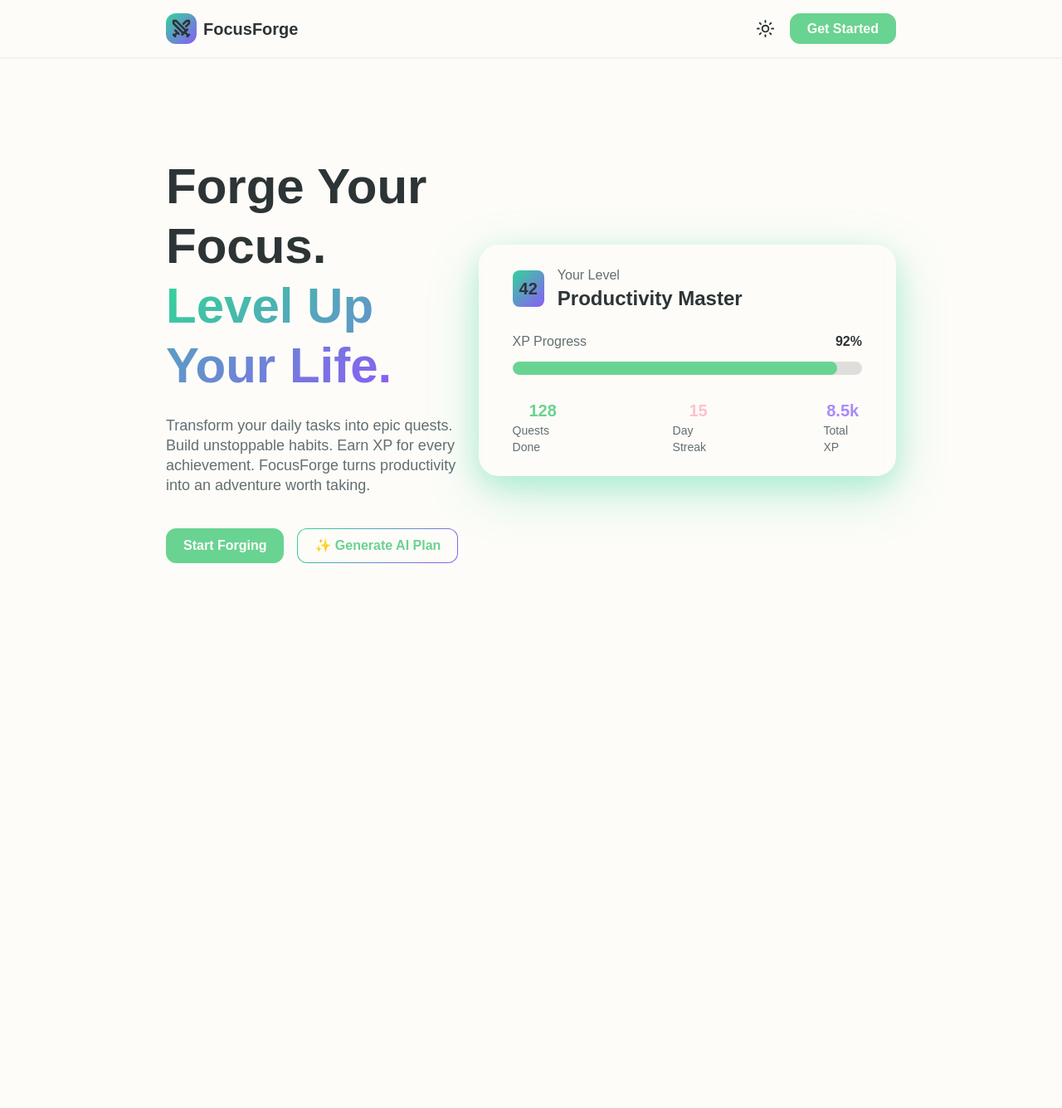
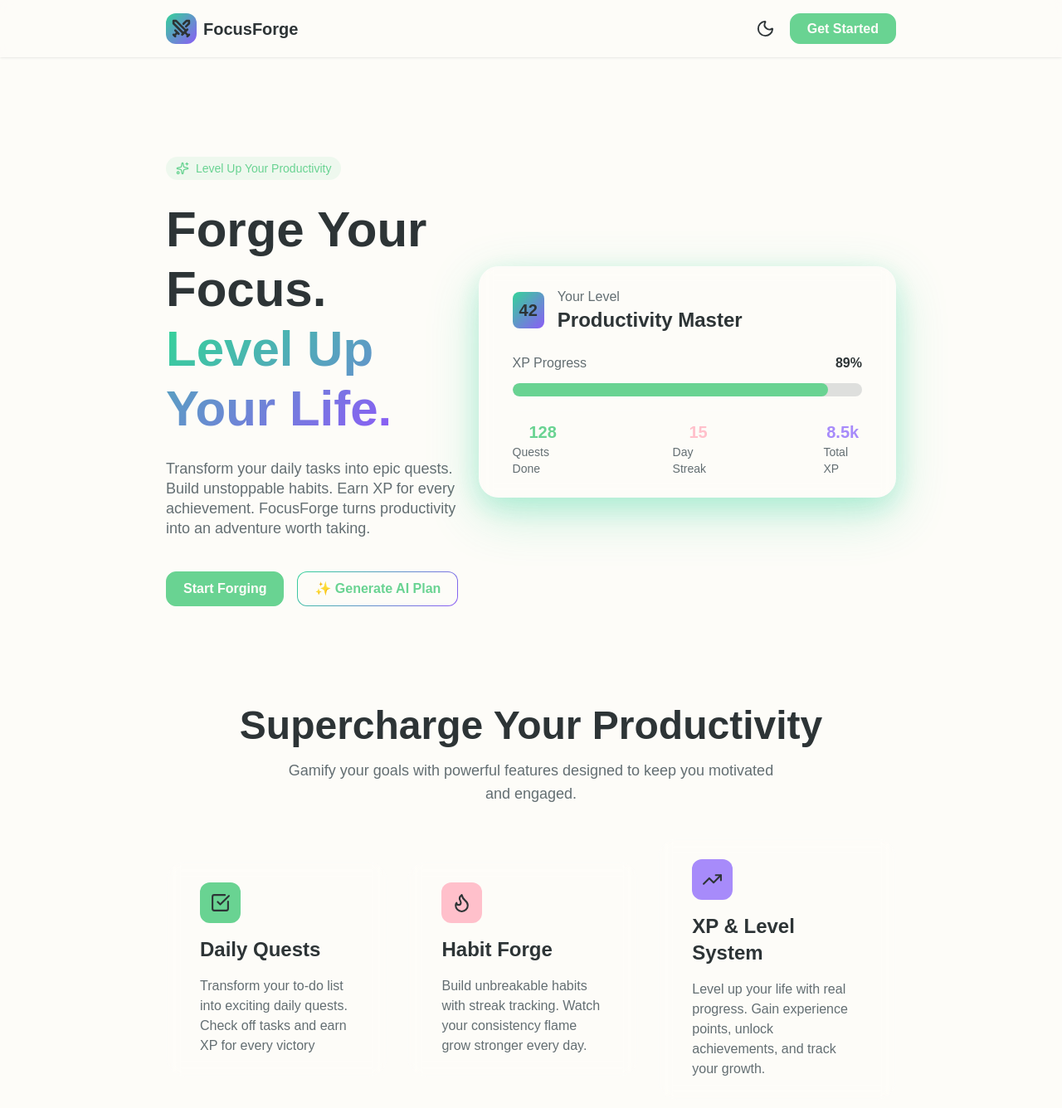
Before and after one commit to Meharp9/FocusForge, a Next.js app in the folder frontend/: page / in a window 1280 px wide. Shown: the top 1336 px of the page at 83% size. Before the commit the page ends 800 px from the top, so only its background shows below. Built offline with nearby package versions, Linux system fonts and the light colour scheme; a web font is replaced by a local one.

Commit message:
Add Features component and integrate into Home; enhance Demo and Hero components with new styles

```diff
--- a/frontend/src/app/page.tsx
+++ b/frontend/src/app/page.tsx
@@ -1,3 +1,4 @@
+import Features from "@/components/Features";
 import Hero from "@/components/Hero";
 import Navbar from "@/components/Navbar";
 
@@ -6,6 +7,7 @@ export default function Home() {
     <div className="flex flex-col justify-center gap-10">
       <Navbar />
       <Hero />
+      <Features />
     </div>
   );
 }
--- a/frontend/src/components/Demo.tsx
+++ b/frontend/src/components/Demo.tsx
@@ -31,7 +31,10 @@ const Demo = () => {
   }, [direction]);
 
   return (
-    <Card>
+    <Card
+      hoverEffects="transform transition-transform hover:scale-[1.02]"
+      className="shadow-[0_20px_60px_rgba(52,211,153,0.3),0_10px_30px_rgba(52,211,153,0.2),0_0_1px_rgba(255,255,255,0.2)_inset]"
+    >
       <div className='flex items-center gap-4'>
         <div className='bg-gradient-primary rounded-lg p-2 font-black text-xl'>
           42
--- /dev/null
+++ b/frontend/src/components/Features.tsx
@@ -0,0 +1,59 @@
+import React from 'react'
+import Card from './common/Card'
+import { Flame, SquareCheckBig, TrendingUp } from 'lucide-react'
+
+const FEATURE_LIST = [
+  {
+    icon: <div className='bg-primary rounded p-3 w-fit'>
+      <SquareCheckBig size={25}/>
+    </div>,
+    title: "Daily Quests",
+    description: "Transform your to-do list into exciting daily quests. Check off tasks and earn XP for every victory"
+  },
+  {
+    icon: <div className='bg-secondary rounded p-3 w-fit'>
+      <Flame size={25}/>
+    </div>,
+    title: "Habit Forge",
+    description: "Build unbreakable habits with streak tracking. Watch your consistency flame grow stronger every day."
+  },
+  {
+    icon: <div className='bg-tertiary rounded p-3 w-fit'>
+      <TrendingUp size={25}/>
+    </div>,
+    title: "XP & Level System",
+    description: "Level up your life with real progress. Gain experience points, unlock achievements, and track your growth."
+  }
+]
+
+const Features = () => {
+  return (
+    <div className='my-20 px-50 flex flex-col items-center gap-10'>
+      <div className='flex flex-col items-center gap-4 text-center'>
+        <h2 className='text-5xl font-black'>
+          Supercharge Your Productivity
+        </h2>
+        <p className='text-lg text-muted w-[85%]'>
+          Gamify your goals with powerful features designed to keep you motivated and engaged.
+        </p>
+      </div>
+      <div className='flex items-center gap-6'>
+        {FEATURE_LIST.map((feature, index) => {
+          return (
+            <Card
+              key={index}
+              hoverEffects="transition-all duration-300 hover:-translate-y-2 hover:shadow-[0_20px_40px_rgba(0,0,0,0.5)]"
+              className='flex flex-col gap-4'
+            >
+              {feature.icon}
+              <h3 className='text-2xl font-bold'>{feature.title}</h3>
+              <p className='text-muted'>{feature.description}</p>
+            </Card>
+          )
+        })}
+      </div>
+    </div>
+  )
+}
+
+export default Features
--- a/frontend/src/components/Hero.tsx
+++ b/frontend/src/components/Hero.tsx
@@ -1,11 +1,16 @@
 import React from 'react'
 import Button from './common/Button'
 import Demo from './Demo'
+import { Sparkles } from 'lucide-react'
 
 const Hero = () => {
   return (
     <div className='flex px-50 mt-20 justify-between items-center'>
       <div className='w-[45%] flex flex-col gap-6'>
+        <div className='bg-primary/10 text-primary rounded-full px-3 py-1 text-sm font-medium w-max flex items-center gap-2'>
+          <Sparkles size={16}/>
+          Level Up Your Productivity
+        </div>
         <h1 className='text-6xl/18 font-black text-heading'>
           Forge Your Focus.
           <br />
--- a/frontend/src/components/Navbar.tsx
+++ b/frontend/src/components/Navbar.tsx
@@ -5,7 +5,7 @@ import ThemeToggle from './ThemeToggle'
 
 const Navbar = () => {
   return (
-    <div className='flex justify-between px-50 py-4 shadow-sm shadow-muted/10'>
+    <div className='sticky top-0 z-50 flex justify-between px-50 py-4 shadow-sm shadow-muted/10 backdrop-blur-sm bg-background/80'>
       <Logo />
       <div className='flex gap-3'>
         <ThemeToggle />
--- a/frontend/src/components/ThemeToggle.tsx
+++ b/frontend/src/components/ThemeToggle.tsx
@@ -20,8 +20,8 @@ export default function ThemeToggle() {
       className="p-1.5 cursor-pointer rounded-full transition hover:bg-primary/10 text-heading"
     >
       {darkMode ?
-        <Moon size={23}/> :
-        <Sun size={23}/>
+        <Sun size={23}/> :
+        <Moon size={23}/>
       }
     </button>
   );
--- a/frontend/src/components/common/Card.tsx
+++ b/frontend/src/components/common/Card.tsx
@@ -2,13 +2,13 @@ import React from 'react'
 
 interface CardProps {
   children: React.ReactNode;
+  className?: string;
+  hoverEffects?: string;
 }
 
-const Card = ({children}: CardProps) => {
+const Card = ({children, className = '', hoverEffects = ''}: CardProps) => {
   return (
-    <div className='bg-white/5 border border-white/20 rounded-3xl py-6 px-10 backdrop-blur-sm transform transition-transform hover:scale-[1.02]' style={{
-      boxShadow: '0 20px 60px rgba(52, 211, 153, 0.3), 0 10px 30px rgba(52, 211, 153, 0.2), 0 0 1px rgba(255, 255, 255, 0.2) inset',
-    }}>
+    <div className={`bg-white/5 border border-white/20 rounded-3xl py-6 px-10 backdrop-blur-sm ${hoverEffects} ${className}`}>
       {children}
     </div>
   )
```
